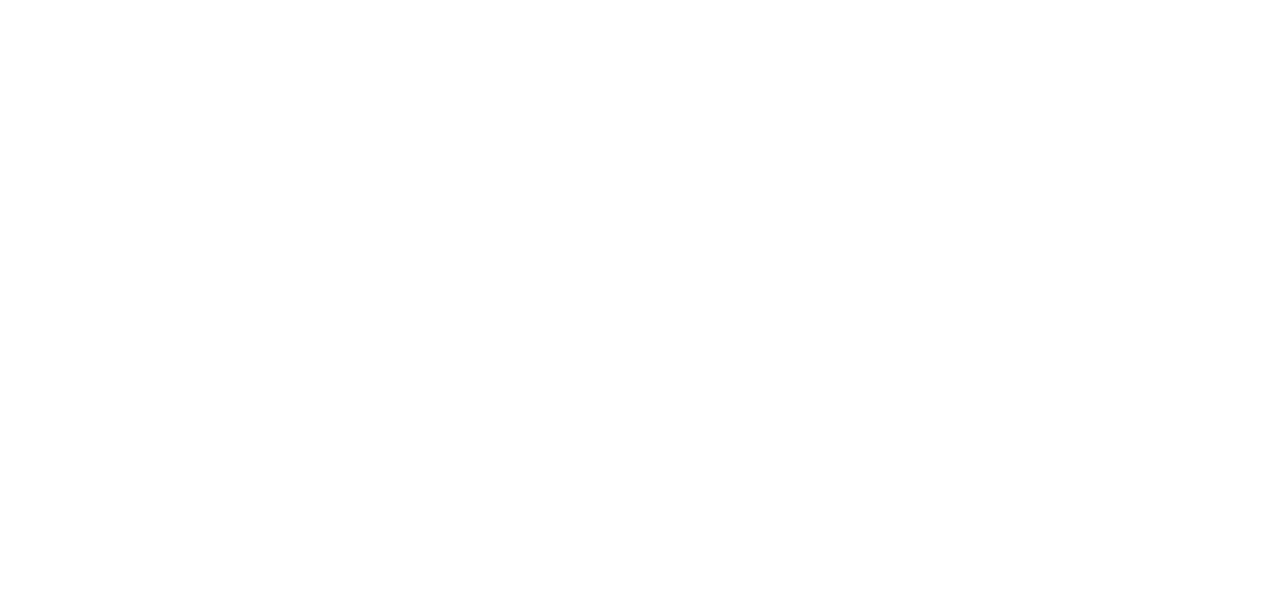
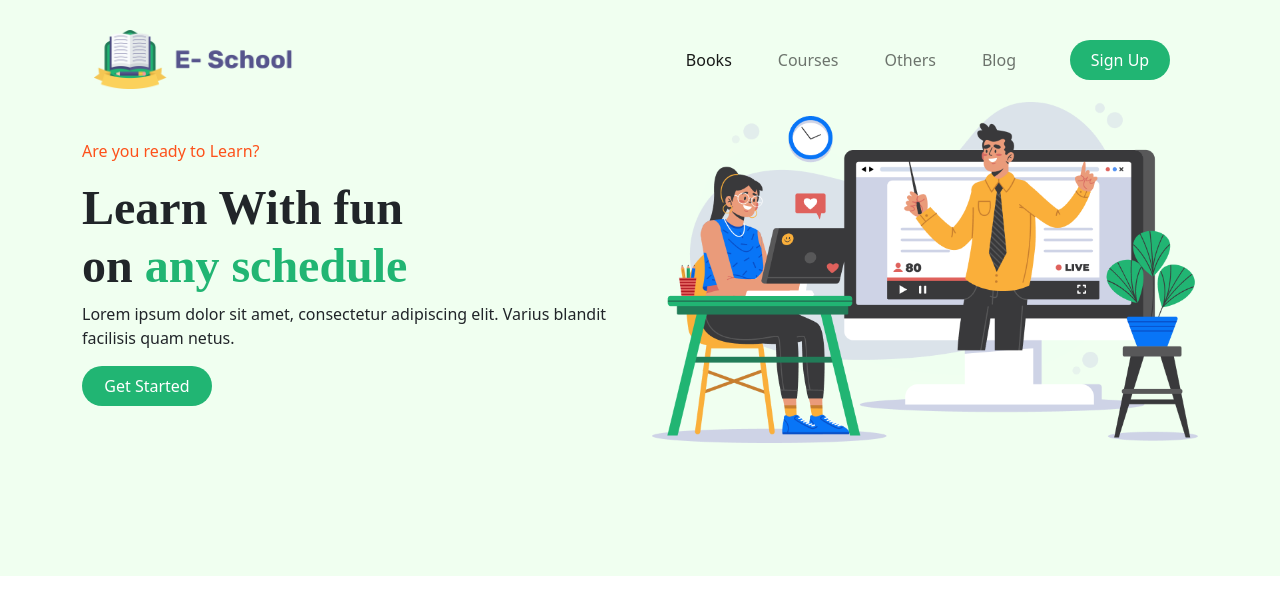
Before and after one commit to GourobSaha/Landing-Page-School-Web, a plain HTML site: page index.html in a window 1280 px wide. Drawn offline with nearby package versions, Linux system fonts and the light colour scheme.

Commit message:
Header Completed

```diff
--- a/index.html
+++ b/index.html
@@ -16,10 +16,54 @@
     <link rel="stylesheet" href="style.css" />
   </head>
   <body>
+    <header class="bg1">
+        <div class="container">
+            <nav class="navbar navbar-expand-lg navbar-light">
+            <div class="container-fluid">
+                <a class="navbar-brand" href="#"><img src="ICON/Logo.png" alt="" /></a>
+                <button
+                class="navbar-toggler"
+                type="button"
+                data-bs-toggle="collapse"
+                data-bs-target="#navbarNavAltMarkup"
+                aria-controls="navbarNavAltMarkup"
+                aria-expanded="false"
+                aria-label="Toggle navigation"
+                >
+                <span class="navbar-toggler-icon"></span>
+                </button>
+                <div
+                class="d-flex justify-content-end collapse navbar-collapse"
+                id="navbarNavAltMarkup"
+                >
+                <div class="navbar-nav">
+                    <a class="nav-link active" aria-current="page" href="">Books</a>
+                    <a class="nav-link" href="#courses">Courses</a>
+                    <a class="nav-link" href="#others">Others</a>
+                    <a class="nav-link" href="#blog">Blog</a>
+                </div>
+                <a class="nav-link" href="#"><button class="button-1">Sign Up</button></a>
+                </div>
+            </div>
+            </nav>
+
+            <div class="row banner-1">
+                <div class="col-md-6">
+                    <p class="banner-p">Are you ready to Learn?</p>
+                    <h1>Learn With fun<br>
+                        on <span class="banner-h">any schedule</span></h1>
+                    <p>Lorem ipsum dolor sit amet, consectetur adipiscing elit. Varius blandit facilisis quam netus.</p>
+                    <button class="button-2">Get Started</button>
+                </div>
+                <div class="col-md-6"><img src="Photos/Illustration.png" alt=""></div>
+            </div>
+
+        </div>
+    </header>
+
     <script
       src="https://cdn.jsdelivr.net/npm/bootstrap@5.1.3/dist/js/bootstrap.bundle.min.js"
       integrity="sha384-ka7Sk0Gln4gmtz2MlQnikT1wXgYsOg+OMhuP+IlRH9sENBO0LRn5q+8nbTov4+1p"
       crossorigin="anonymous"
     ></script>
-  </body>
 </html>
--- a/style.css
+++ b/style.css
@@ -0,0 +1,57 @@
+.bg1 {
+  height: 576px;
+  background: #f0fff0;
+}
+.navbar-brand img {
+  width: 200px;
+}
+.navbar {
+  padding-top: 25px;
+}
+.nav-link {
+  margin-left: 30px;
+}
+.button-1 {
+  align-items: center;
+  color: white;
+  width: 100px;
+  height: 40px;
+  background: #21b573;
+  border: none;
+  border-radius: 33px;
+}
+.button-1:hover {
+  box-shadow: 5px 5px 10px rgb(87, 170, 87);
+  transition: 0.2s;
+}
+.banner-1 {
+  align-items: center;
+}
+.banner-1 img {
+  width: 100%;
+}
+.banner-1 h1 {
+  font-family: "Poppins";
+  font-style: normal;
+  font-weight: 700;
+  font-size: 48px;
+}
+.banner-h {
+  color: #21b573;
+}
+.banner-p {
+  color: #fd511a;
+}
+.button-2 {
+  align-items: center;
+  color: white;
+  width: 130px;
+  height: 40px;
+  background: #21b573;
+  border: none;
+  border-radius: 33px;
+}
+.button-2:hover {
+  box-shadow: 5px 5px 10px rgb(87, 170, 87);
+  transition: 0.2s;
+}
```
